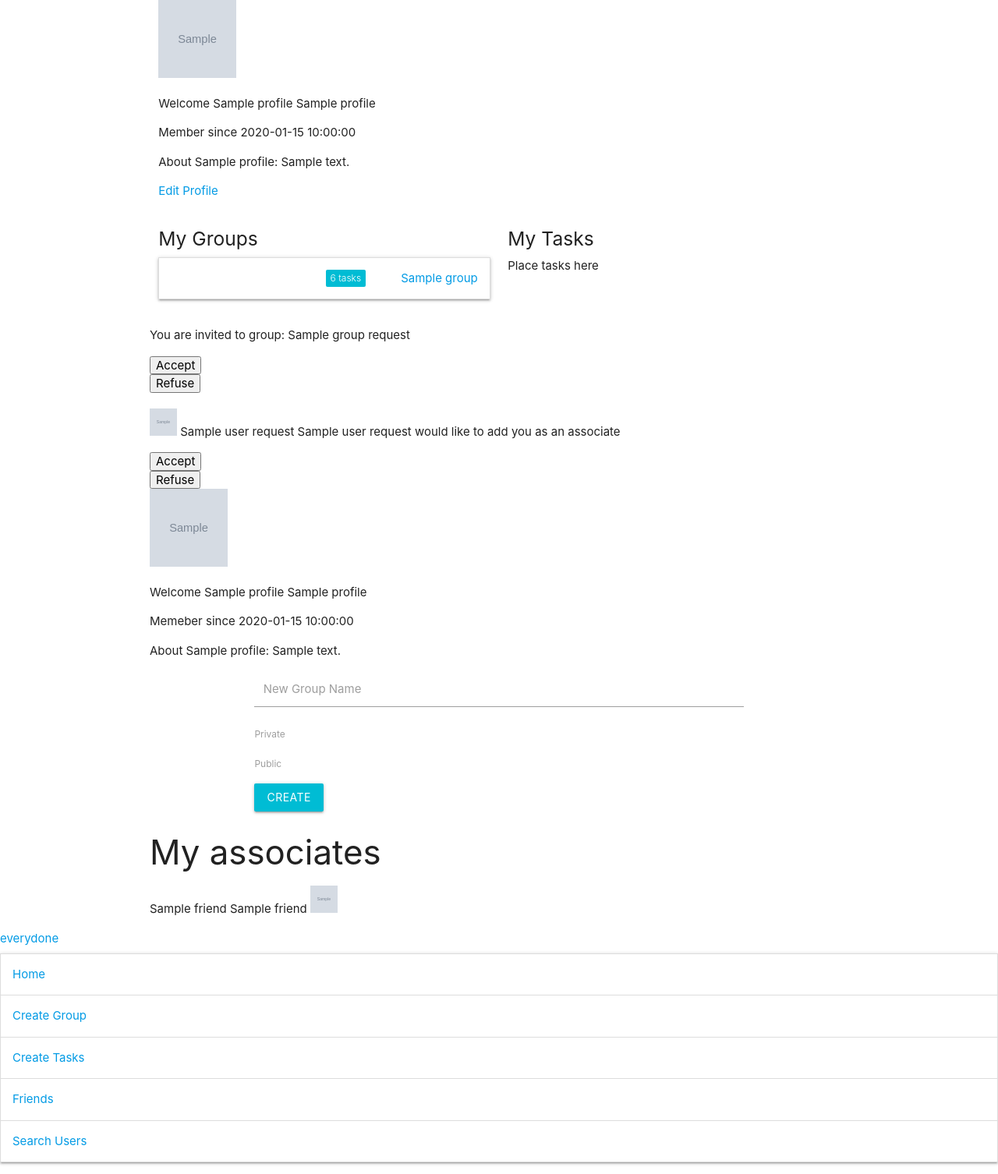
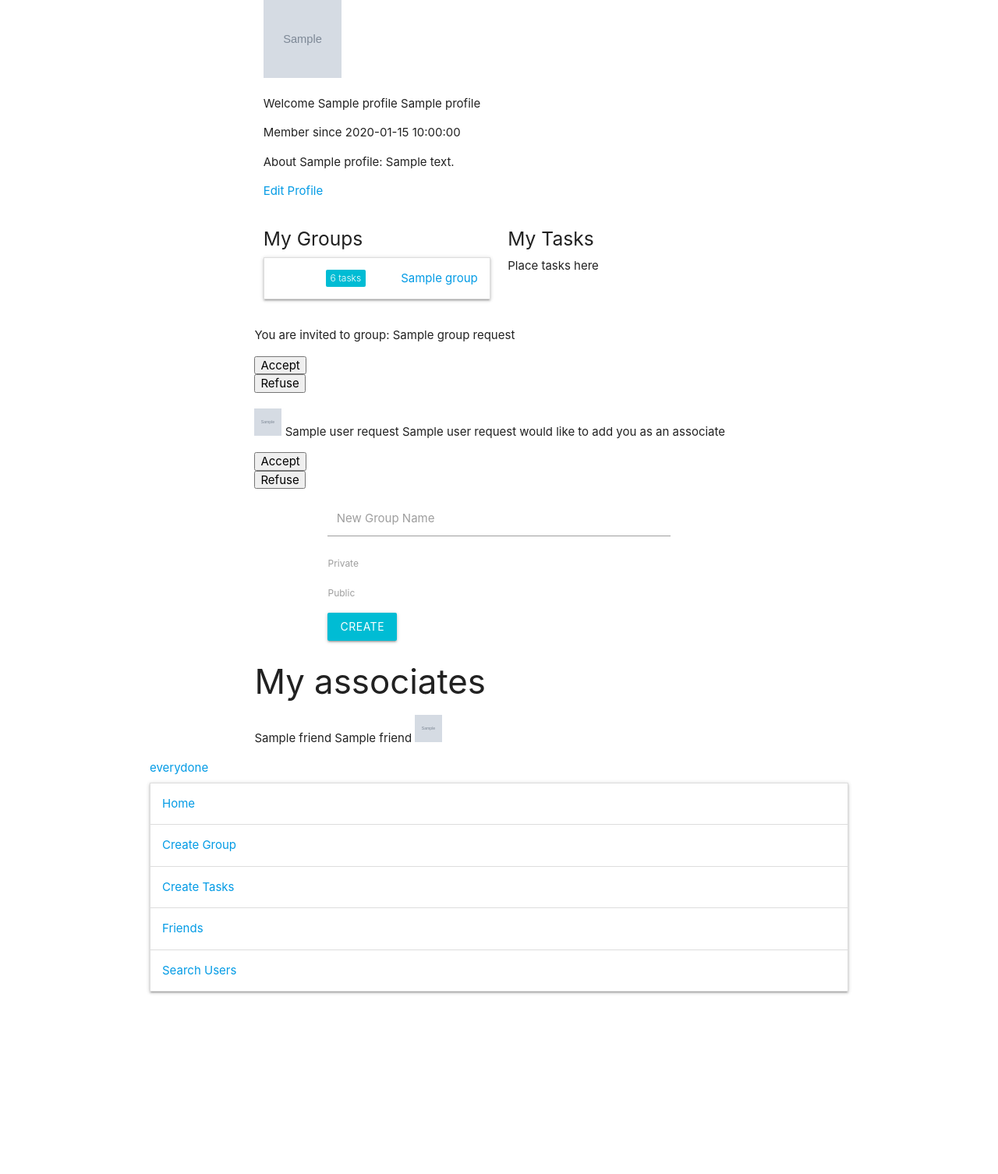
Before and after one commit to MLarson90/group-project, a PHP site: template views/homepage.html.twig in a window 1280 px wide. Shown: the whole page at 78% size. After the commit the page ends 1275 px from the top, so only its background shows below. Run offline with PHP 8.4, Linux system fonts and the light colour scheme; the template is opened without the code that fills it: most values are stand-ins (such as "Sample title", 1, 10 or a date in 2020); grey boxes marked "Sample" are stand-in pictures; some libraries are stand-ins or nearby versions.

Commit message:
doing stuff

```diff
--- a/views/bottom.html.twig
+++ b/views/bottom.html.twig
@@ -1,4 +1,4 @@
-
+      </div>
     </div>
     </main>
   </body>
--- a/views/homepage.html.twig
+++ b/views/homepage.html.twig
@@ -71,11 +71,7 @@
     {% endif %}
 
 
-  <img src="{{ profile.getPicture }}" height="100" width="100">
 
-  <p>Welcome {{ profile.getFirstName }} {{ profile.getLastName }}</p>
-  <p>Memeber since {{ profile.getDate }}</p>
-  <p>About {{ profile.getFirstName }}: {{ profile.getBio }}</p>
 
 
 
--- a/views/top.html.twig
+++ b/views/top.html.twig
@@ -13,3 +13,4 @@
   </head>
   <main>
   <body>
+<div class="container">
```
